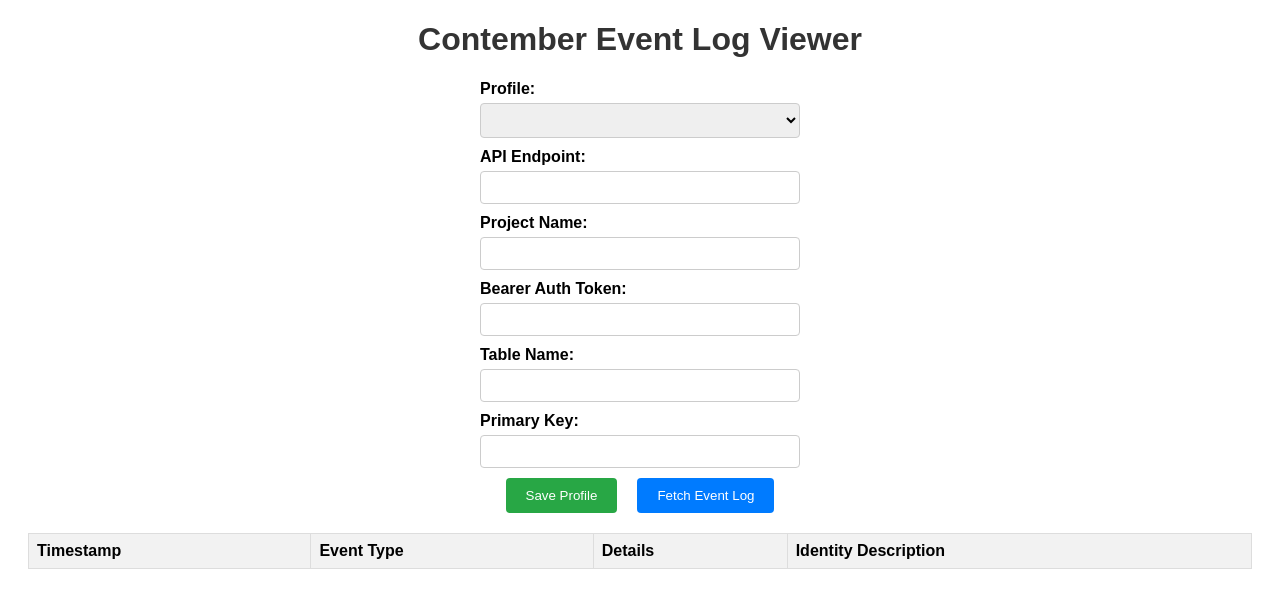
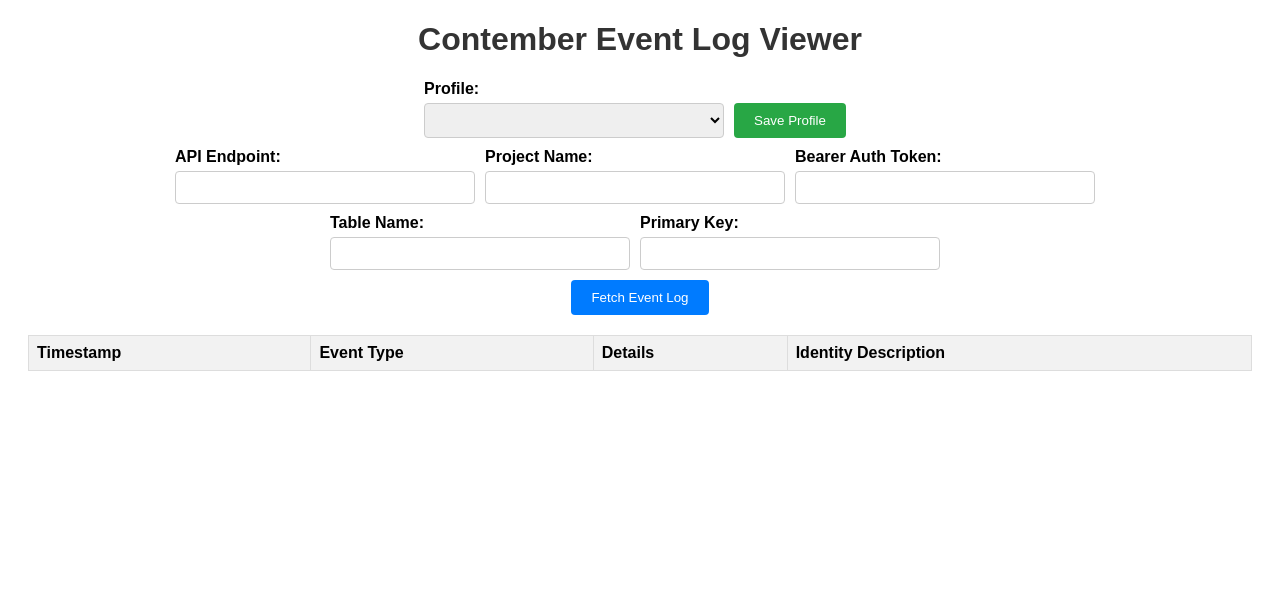
Before and after one commit to VojtaStanek/contember-event-log-viewer, a React (Create React App) app: page / in a window 1280 px wide. Shown: the top 608 px of the page. Built offline with nearby package versions, Linux system fonts and the light colour scheme; the HTML template or start-up script is replaced by a standard one.

Commit message:
Refactor form layout and improve styling for better user experience

```diff
--- a/src/App.css
+++ b/src/App.css
@@ -10,19 +10,27 @@ h1 {
 
 .form-container {
   display: flex;
-  flex-direction: column;
-  align-items: center;
-  margin-bottom: 20px;
+  flex-wrap: wrap;
+  justify-content: center;
+  align-items: flex-end;
 }
 
 .form-group {
   margin-bottom: 10px;
   width: 320px;
+  flex: 0 1 300px;
+  box-sizing: border-box;
 }
 
 .form-group > input,
 .form-group > select {
   width: 100%;
+}
+
+@media (min-width: 768px) {
+  .form-group {
+    margin-right: 10px;
+  }
 }
 
 label {
@@ -60,6 +68,7 @@ input, select {
   border-radius: 4px;
   cursor: pointer;
   margin-right: 10px;
+  margin-bottom: 10px;
 }
 
 .save-button:hover {
--- a/src/App.js
+++ b/src/App.js
@@ -115,7 +115,8 @@ const App = () => {
     <div className="app-container">
       <h1>Contember Event Log Viewer</h1>
       {error && <div className="error-message">{error}</div>}
-      <form onSubmit={handleSubmit} className="form-container">
+      <form onSubmit={handleSubmit}>
+        <div className="form-container">
           <div className="form-group">
             <label>Profile:</label>
             <select value={selectedProfile} onChange={handleProfileChange}>
@@ -126,6 +127,9 @@ const App = () => {
               ))}
             </select>
           </div>
+          <button type="button" onClick={handleSaveProfile} className="save-button">Save Profile</button>
+        </div>
+        <div className="form-container">
           <div className="form-group">
             <label>API Endpoint:</label>
             <input type="text" value={apiEndpoint} onChange={(e) => setApiEndpoint(e.target.value)} />
@@ -146,8 +150,8 @@ const App = () => {
             <label>Primary Key:</label>
             <input type="text" value={primaryKey} onChange={(e) => setPrimaryKey(e.target.value)} />
           </div>
+        </div>
         <div className="button-group">
-          <button type="button" onClick={handleSaveProfile} className="save-button">Save Profile</button>
           <button type="submit" className="submit-button">Fetch Event Log</button>
         </div>
       </form>
```
Lines whose indentation alone changed are shown as unchanged.
